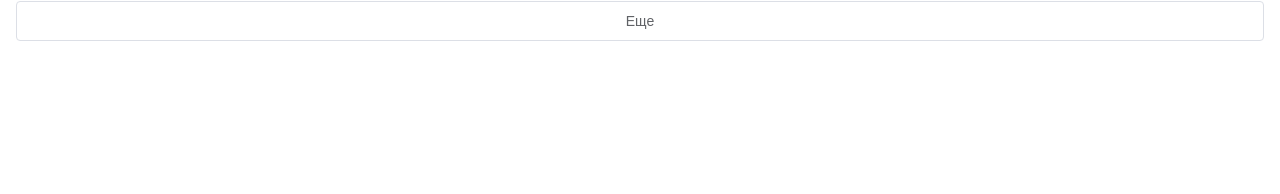
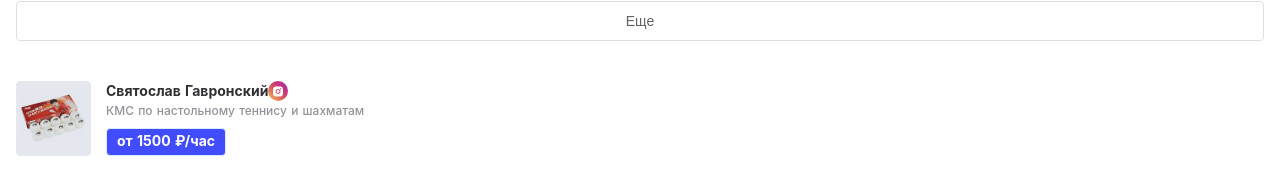
Before and after one commit to sibirRk/hackaton, a Nuxt app: page /sport/0 in a window 1280 px wide. Shown: the part 856-1050 px from the top of the page. Before the commit the page ends 993 px from the top, so only its background shows below. Built offline with nearby package versions, Linux system fonts and the light colour scheme; what vue-yandex-maps would draw is missing.

Commit message:
правки

```diff
--- a/components/ListItem.vue
+++ b/components/ListItem.vue
@@ -20,13 +20,13 @@
           alt="soc-icon"
         />
 
-        <div class="rate" v-if="rating">
-          <img src="/huy.png" alt="" />
+        <div class="rate" v-if="item.rating">
+          <img src="/images/star.png" alt="" />
           <span>{{ item.rating }}</span>
         </div>
       </div>
       <span class="description">{{ item.description }}</span>
-      <el-tag>от {{ item.price }} ₽/час</el-tag>
+      <el-tag class="tag">от {{ item.price }} ₽/час</el-tag>
     </div>
   </div>
 </template>
@@ -37,13 +37,13 @@ export default {
 
   data() {
     return {
-      image: '',
-      title: '',
-      description: '',
+      image: "",
+      title: "",
+      description: "",
       price: 0,
-      instagram:'',
-      profiru: '',
-      rating: ''
+      instagram: "",
+      profiru: "",
+      rating: ""
     };
   },
 
@@ -55,4 +55,51 @@ export default {
 };
 </script>
 
-<style lang="scss"></style>
+<style lang="scss">
+.list-item {
+  display: flex;
+  align-items: flex-start;
+
+  .title-block {
+    display: flex;
+    justify-content: space-between;
+  }
+
+  .image-wrapper {
+    width: 75px;
+    height: 75px;
+    margin-right: 15px;
+  }
+
+  .text-content {
+    display: flex;
+    flex-direction: column;
+    align-items: flex-start;
+    justify-content: flex-start;
+    flex-grow: 1;
+
+    .title {
+      font-weight: bold;
+      font-size: 14px;
+      line-height: 20px;
+      color: #303133;
+    }
+    .description {
+      font-weight: 500;
+      font-size: 12px;
+      line-height: 20px;
+      color: #909399;
+    }
+  }
+
+  .tag {
+    height: 28px;
+    background-color: $blue;
+    font-weight: bold;
+    font-size: 14px;
+    line-height: 24px;
+    color: #ffffff;
+    margin-top: 7px;
+  }
+}
+</style>
--- a/pages/sport/_code.vue
+++ b/pages/sport/_code.vue
@@ -1,16 +1,35 @@
 <template>
   <div class="sport-detail">
     <div class="video__wrapper">
-    <video autoplay loop src="/video/header.mp4" muted="muted" class="video"></video>
+      <video
+        autoplay
+        loop
+        src="/video/header.mp4"
+        muted="muted"
+        class="video"
+      ></video>
       <div class="video__info">
         <h1 class="video__title">Настольный теннис</h1>
-      <p class="video__description">Игра происходит на специальном теннисном столе. Посередине стола находится сетка...</p>
+        <p class="video__description">
+          Игра происходит на специальном теннисном столе. Посередине стола
+          находится сетка...
+        </p>
       </div>
     </div>
     <div class="sport__container">
       <div class="tabs-wrapper">
-      <el-button :type="tab === 'about' ? 'primary' : ''" size="default" @click="tab = 'about'">О спорте</el-button>
-      <el-button :type="tab === 'practice' ? 'primary' : ''" size="default" @click="tab = 'practice'">Практиковаться</el-button>
+        <el-button
+          :type="tab === 'about' ? 'primary' : ''"
+          size="default"
+          @click="tab = 'about'"
+          >О спорте</el-button
+        >
+        <el-button
+          :type="tab === 'practice' ? 'primary' : ''"
+          size="default"
+          @click="tab = 'practice'"
+          >Практиковаться</el-button
+        >
       </div>
 
       <div class="panels">
@@ -19,38 +38,63 @@
             <section class="section">
               <h2 class="section__title">Правила</h2>
               <transition name="fade">
-              <article class="section__article" v-html="rulesShort ? rules.slice(0, 230) + '...' : rules"/>
+                <article
+                  class="section__article"
+                  v-html="rulesShort ? rules.slice(0, 230) + '...' : rules"
+                />
               </transition>
-            <el-button class="wide" @click="rulesShort = !rulesShort">{{ rulesShort ? 'Еще' : 'Скрыть' }}</el-button>
+              <el-button class="wide" @click="rulesShort = !rulesShort">{{
+                rulesShort ? "Еще" : "Скрыть"
+              }}</el-button>
             </section>
 
             <section class="section">
               <h2 class="section__title">Определения</h2>
-            <article class="section__article" v-html="glossaryShort ? glossary.slice(0, 230) + '...' : glossary"/>
-            <el-button class="wide" @click="glossaryShort = !glossaryShort">{{ glossaryShort ? 'Еще' : 'Скрыть' }}</el-button>
+              <article
+                class="section__article"
+                v-html="
+                  glossaryShort ? glossary.slice(0, 230) + '...' : glossary
+                "
+              />
+              <el-button class="wide" @click="glossaryShort = !glossaryShort">{{
+                glossaryShort ? "Еще" : "Скрыть"
+              }}</el-button>
             </section>
           </div>
+          <list-item v-for="(card, index) in cards" :key="index" :item="card" />
         </div>
 
-      <div class="panel panel_practice" v-if="tab === 'practice'">
-      </div>
+        <div class="panel panel_practice" v-if="tab === 'practice'"></div>
       </div>
     </div>
   </div>
 </template>
 
 <script>
+import ListItem from "@/components/ListItem";
+
 export default {
-  name: 'SportDetail',
+  name: "SportDetail",
 
   data() {
     return {
-      tab: 'about',
-      rules: '<p>Игра происходит на специальном теннисном столе. Посередине стола находится сетка. При игре используются ракетки, состоящие из деревянного основания, покрытого с двух сторон резиновыми накладками разного цвета, обычно ярко-красного и чёрного. Игра происходит на специальном теннисном столе. Посередине стола находится сетка. При игре используются ракетки, состоящие из деревянного основания, покрытого с двух сторон резиновыми накладками разного цвета, обычно ярко-красного и чёрного.</p>',
+      tab: "about",
+      rules:
+        "<p>Игра происходит на специальном теннисном столе. Посередине стола находится сетка. При игре используются ракетки, состоящие из деревянного основания, покрытого с двух сторон резиновыми накладками разного цвета, обычно ярко-красного и чёрного. Игра происходит на специальном теннисном столе. Посередине стола находится сетка. При игре используются ракетки, состоящие из деревянного основания, покрытого с двух сторон резиновыми накладками разного цвета, обычно ярко-красного и чёрного.</p>",
       rulesShort: true,
-      glossary: '<h3>Розыгрыш</h3> <p>период времени, когда мяч находится в игре</p> <h3>Мяч в игре</h3> <p>считается с последнего момента нахождения его на неподвижной ладони свободной кисти перед намеренным подбрасыванием его в подаче до тех пор, пока не будет решено, что розыгрыш следует переиграть или он завершён присуждением очка</p> <h3>Переигровка</h3> <p>розыгрыш, результат которого не засчитан</p>',
+      glossary:
+        "<h3>Розыгрыш</h3> <p>период времени, когда мяч находится в игре</p> <h3>Мяч в игре</h3> <p>считается с последнего момента нахождения его на неподвижной ладони свободной кисти перед намеренным подбрасыванием его в подаче до тех пор, пока не будет решено, что розыгрыш следует переиграть или он завершён присуждением очка</p> <h3>Переигровка</h3> <p>розыгрыш, результат которого не засчитан</p>",
       glossaryShort: true,
+      cards: [
+        {
+          image: "/images/items/item-1.png",
+          title: "Святослав Гавронский",
+          description: "КМС по настольному теннису и шахматам",
+          price: 1500,
+          instagram: "/images/instagramm.svg"
         }
+      ]
+    };
   },
 
   computed: {
@@ -60,21 +104,23 @@ export default {
 
     printGlossary() {
       return this.printShort(this.glossaryShort, this.glossary);
-    },
+    }
   },
 
   methods: {
     printShort(toggle, string) {
       if (toggle) {
-        const dots = string < 230 ? '' : '...';
+        const dots = string < 230 ? "" : "...";
         return string.slice(0, 230) + dots;
       }
       return dots;
     }
+  },
+  components: {
+    ListItem
   }
-}
+};
 </script>
-
 
 <style lang="scss">
 .sport-detail {
@@ -143,7 +189,7 @@ export default {
         border-bottom-left-radius: 0;
       }
 
-      &+.el-button {
+      & + .el-button {
         margin-left: 0;
       }
 
```
Also changed, not shown: static/images/items/item-1.png (added), static/images/items/item-2.png (added). Lines whose indentation alone changed are shown as unchanged.
